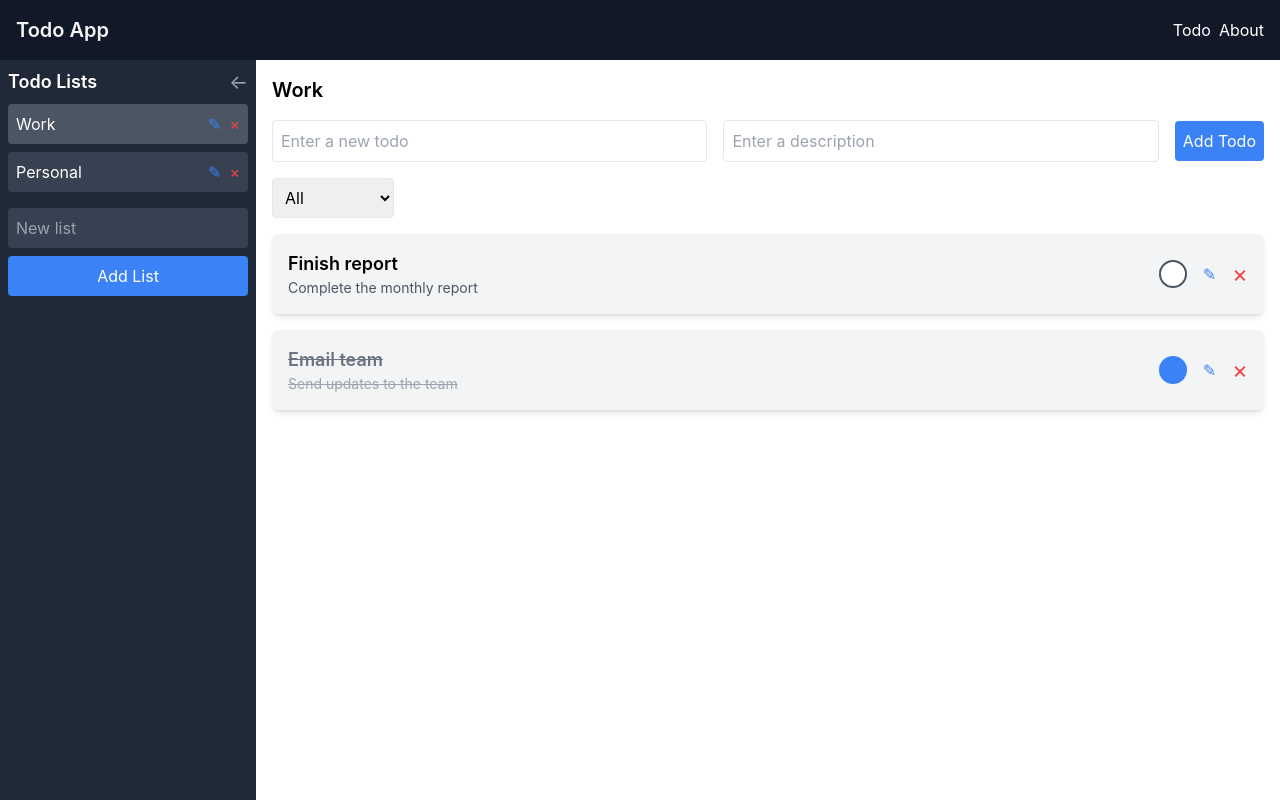
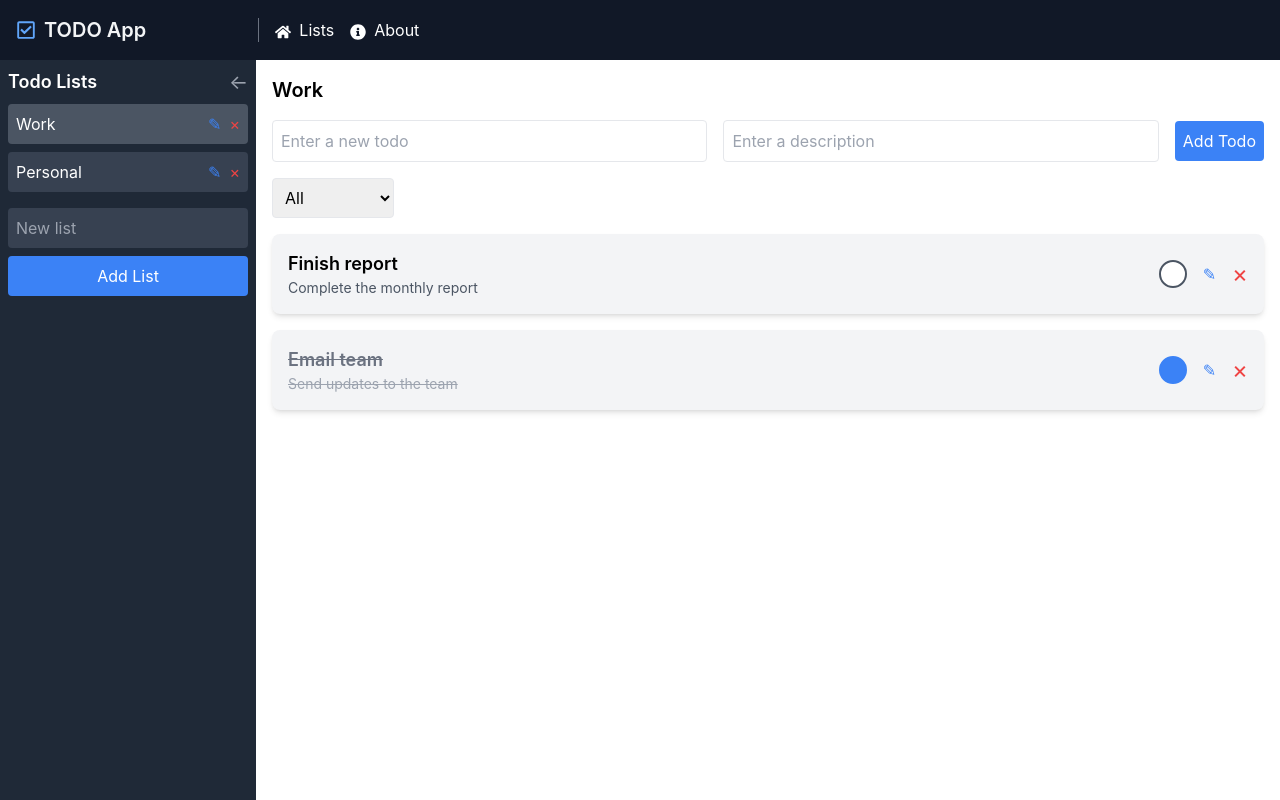
Before and after one commit to LiamJ009/todo-app, a React (Create React App) app: page / in a window 1280 px wide. Built offline with nearby package versions, Linux system fonts and the light colour scheme.

Commit message:
made sidebar expand / collapse when on about, and modified header layout, added icons

```diff
--- a/package.json
+++ b/package.json
@@ -6,6 +6,7 @@
     "cra-template": "1.2.0",
     "react": "^19.0.0",
     "react-dom": "^19.0.0",
+    "react-icons": "^5.4.0",
     "react-modal": "^3.16.3",
     "react-router-dom": "^7.1.3",
     "react-scripts": "5.0.1",
--- a/src/App.js
+++ b/src/App.js
@@ -5,6 +5,12 @@
 import TodoItem from './components/TodoItem';
 import Modal from './components/Modal';
 import About from './components/About';
+import {
+  FaRegCheckSquare,
+  FaHome,
+  FaInfoCircle
+} from 'react-icons/fa';
+
 
 function App() {
   const [todoLists, setTodoLists] = useState([
@@ -41,15 +47,35 @@
 
     return (
       <div className="flex flex-col h-screen bg-gray-900">
+
+        {/* Header */}
         <header className="bg-gray-900 text-white p-4 flex justify-between items-center shadow-md">
-          <h1 className="text-xl font-semibold">
-            <Link to="/" className="text-gray-100 hover:text-white">Todo App</Link>
-          </h1>
-          <nav className="flex space-x-2">
-            <NavLink to="/" end>Todo</NavLink>
-            <NavLink to="/about">About</NavLink>
-          </nav>
-        </header>
+  <div className="flex items-center space-x-6">
+    {/* Title with icon */}
+    <h1 className="text-xl font-semibold flex items-center space-x-2">
+      <FaRegCheckSquare className="text-blue-400" />
+      <Link to="/" className="text-gray-100 hover:text-white">TODO App</Link>
+    </h1>
+
+    {/* Vertical separator */}
+    <div className="flex items-center space-x-4" style={{ marginLeft: isSidebarCollapsed ? '1rem' : '7rem' }}>
+      <div className="h-6 w-px bg-gray-500" />
+
+      {/* Navigation Links */}
+      <nav className="flex space-x-4">
+        <NavLink to="/" end>
+          <FaHome className="mr-2 inline-block" />
+          Lists
+        </NavLink>
+        <NavLink to="/about">
+          <FaInfoCircle className="mr-2 inline-block" />
+          About
+        </NavLink>
+      </nav>
+    </div>
+  </div>
+</header>
+
 
         <div className="flex flex-1">
           <TodoListSidebar
@@ -74,7 +100,7 @@
       to={to}
       end={end}
       className={({ isActive }) =>
-        `px-4 py-2 rounded-md transition-colors ${
+        `px-3 py-2 rounded-md transition-colors flex items-center text-sm font-medium ${
           isActive ? 'bg-gray-700 text-white' : 'text-gray-300 hover:bg-gray-700 hover:text-white'
         }`
       }
--- a/src/components/TodoListSidebar.js
+++ b/src/components/TodoListSidebar.js
@@ -22,33 +22,48 @@
   };
 
   return (
-    <aside className={`bg-gray-800 text-white transition-all duration-300 ease-in-out ${
-      isCollapsed ? 'w-12' : 'w-64'
-    } ${isAboutPageActive ? 'opacity-50 pointer-events-none' : ''} flex flex-col`}>
-
+    <aside
+      className={`bg-gray-800 text-white transition-all duration-300 ease-in-out ${
+        isCollapsed ? "w-12" : "w-64"
+      } ${isAboutPageActive ? "opacity-50 pointer-events-none" : ""} flex flex-col`}
+    >
   {/* Header with toggle button */}
-      <div className={`p-2 flex ${isCollapsed ? 'justify-center' : 'justify-between items-center'}`}>
+  <div
+    className={`p-2 flex ${
+      isCollapsed ? "justify-center" : "justify-between items-center"
+    }`}
+  >
     {!isCollapsed && (
       <h2 className="text-lg font-semibold">Todo Lists</h2>
     )}
     <button
       onClick={onToggleCollapse}
-          className="text-gray-400 hover:text-white transition-colors text-xl"
+      className={`${
+        isAboutPageActive ? "pointer-events-auto opacity-100" : ""
+      } text-gray-400 hover:text-white transition-colors text-xl`}
     >
-          {isCollapsed ? '→' : '←'}
+      {isCollapsed ? "→" : "←"}
     </button>
   </div>
 
   {/* Content area */}
-      <div className={`flex-1 overflow-y-auto ${isCollapsed ? 'opacity-0 pointer-events-none' : 'opacity-100'}`}>
+  <div
+    className={`flex-1 overflow-y-auto ${
+      isCollapsed
+        ? "opacity-0 pointer-events-none"
+        : "opacity-100"
+    }`}
+  >
     <ul className="space-y-2 px-2">
       {todoLists.map((list) => (
         <li
           key={list.id}
           onClick={() => onSelectList(list.id)}
-              className={`p-2 cursor-pointer rounded flex justify-between items-center
-                ${activeListId === list.id ? "bg-gray-600" : "bg-gray-700"}
-                hover:bg-gray-600`}
+          className={`p-2 cursor-pointer rounded flex justify-between items-center ${
+            activeListId === list.id
+              ? "bg-gray-600"
+              : "bg-gray-700"
+          } hover:bg-gray-600`}
         >
           <span className="truncate">{list.name}</span>
           {!isCollapsed && (
@@ -96,7 +111,6 @@
     )}
   </div>
 </aside>
-  );
-}
+  );}
 
 export default TodoListSidebar;
```
Also changed, not shown: 1 other file (tests, documents, lock files or other folders). Lines whose indentation alone changed are shown as unchanged.
